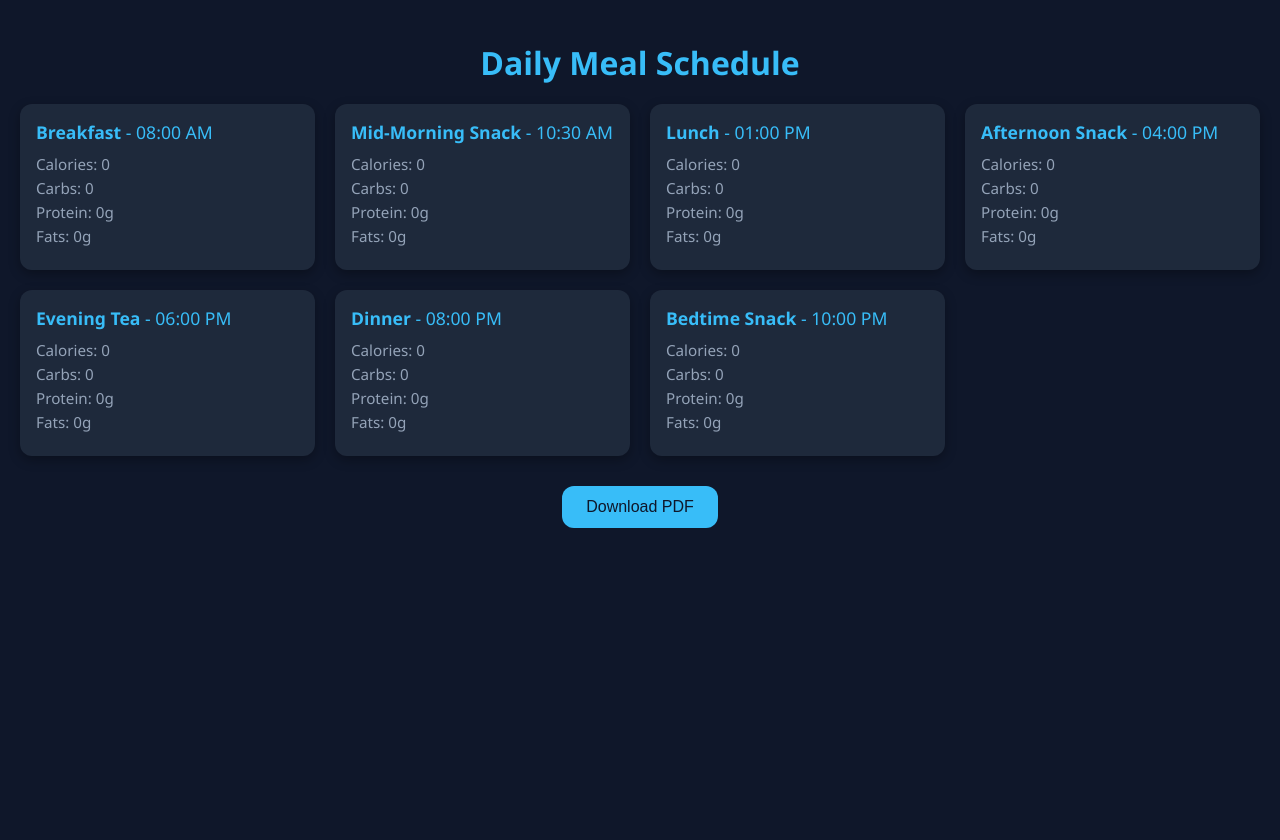
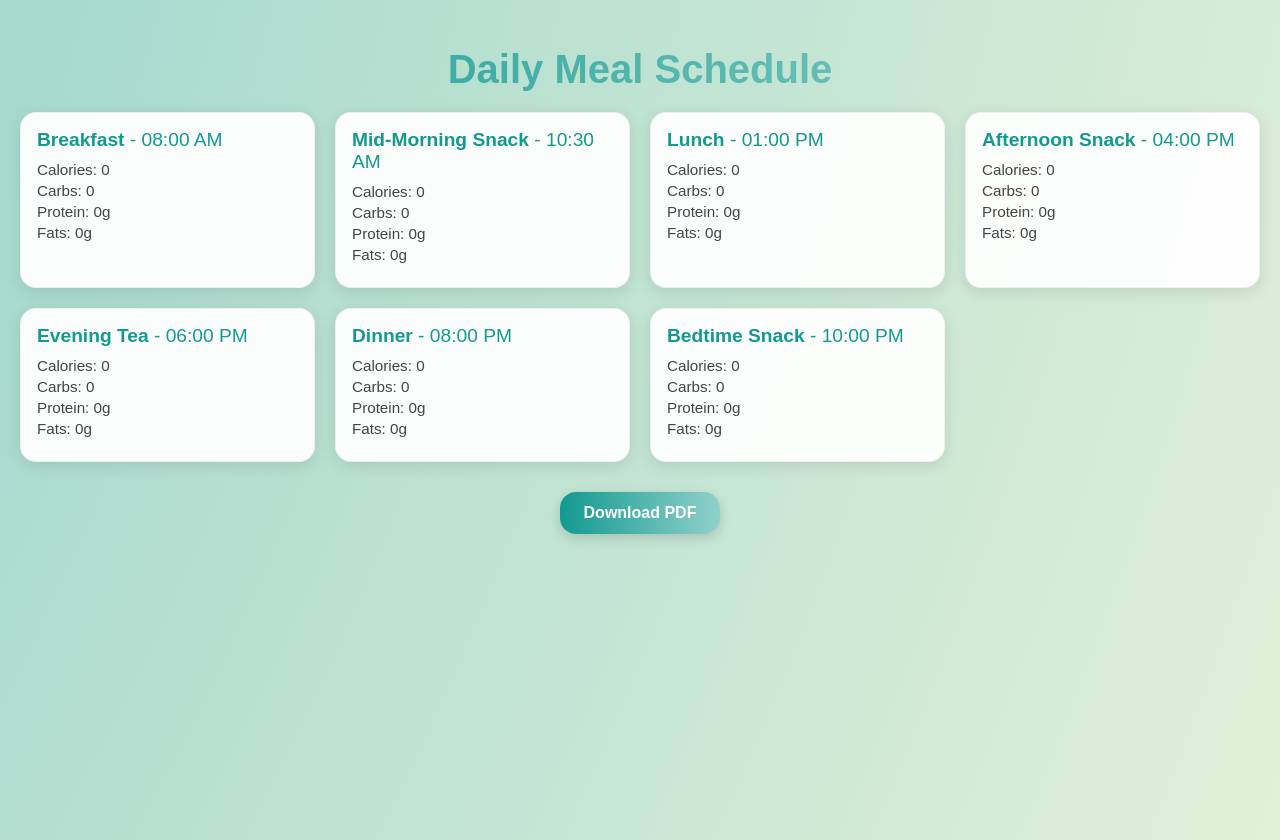
Before and after one commit to rck-rockerz16/meal-planner, a React (Vite) app: page / in a window 1280 px wide. Before the commit the page ends 800 px from the top, so only its background shows below. Built offline with nearby package versions, Linux system fonts and the light colour scheme.

Commit message:
Update index.css

```diff
--- a/src/index.css
+++ b/src/index.css
@@ -1,31 +1,43 @@
 :root {
-    --bg-color: #0f172a;
-    --card-bg: #1e293b;
-    --accent: #38bdf8;
-    --accent-dark: #0ea5e9;
-    --text-light: #f1f5f9;
-    --text-muted: #94a3b8;
-    --border-radius: 12px;
+    --bg-color: #FFFBDE;
+    --card-bg: #ffffffee;
+    --accent: #90D1CA;
+    --accent-dark: #129990;
+    --accent-deep: #096B68;
+    --text-dark: #1a1a1a;
+    --text-muted: #444;
+    --border-radius: 16px;
     --transition: 0.3s ease;
+    --glass-blur: blur(10px);
+    --font: 'Quicksand', sans-serif;
 }
 
 body {
     margin: 0;
-    font-family: 'Segoe UI', sans-serif;
-    background-color: var(--bg-color);
-    color: var(--text-light);
+    font-family: var(--font);
+    background: var(--bg-color);
+    color: var(--text-dark);
     padding: 20px;
+    min-height: 100vh;
+    background-attachment: fixed;
+    background-size: cover;
+    background: radial-gradient(circle at 10% 10%, #fffbde, #90d1ca, #fffbde);
+    background-size: 400% 400%;
+    animation: gradientFlow 15s ease infinite;
 }
 
-/* Headings */
+/* Heading */
 .meal-heading {
     text-align: center;
-    font-size: 2rem;
+    font-size: 2.5rem;
     margin-bottom: 20px;
-    color: var(--accent);
+    background: linear-gradient(to right, var(--accent-dark), var(--accent));
+    -webkit-background-clip: text;
+    -webkit-text-fill-color: transparent;
+    font-weight: bold;
 }
 
-/* Meal Grid */
+/* Grid */
 .meal-grid {
     display: grid;
     grid-template-columns: repeat(auto-fit, minmax(280px, 1fr));
@@ -34,23 +46,26 @@ body {
 
 /* Meal Card */
 .meal-card {
-    background-color: var(--card-bg);
+    background: var(--card-bg);
     padding: 16px;
     border-radius: var(--border-radius);
-    box-shadow: 0 4px 12px rgba(0, 0, 0, 0.3);
+    border: 1px solid rgba(0, 0, 0, 0.05);
+    backdrop-filter: var(--glass-blur);
+    box-shadow: 0 4px 16px rgba(0, 0, 0, 0.1);
     cursor: pointer;
-    transition: transform var(--transition), box-shadow var(--transition);
+    transition: transform var(--transition), box-shadow var(--transition), border var(--transition);
 }
 
 .meal-card:hover {
     transform: translateY(-5px);
-    box-shadow: 0 6px 20px rgba(0, 0, 0, 0.5);
+    box-shadow: 0 10px 30px rgba(0, 0, 0, 0.1);
+    border: 1px solid var(--accent-dark);
 }
 
 .meal-header {
-    font-size: 1.1rem;
+    font-size: 1.2rem;
     margin-bottom: 10px;
-    color: var(--accent);
+    color: var(--accent-dark);
 }
 
 .macro-values {
@@ -64,56 +79,54 @@ body {
 
 .food-preview {
     font-style: italic;
-    color: var(--text-light);
+    color: var(--text-dark);
     font-size: 0.9rem;
 }
 
-/* Download Button */
+/* Button */
 .download-btn-wrapper {
     text-align: center;
     margin-top: 30px;
 }
 
 .download-btn {
-    background-color: var(--accent);
-    color: var(--bg-color);
+    background: linear-gradient(to right, var(--accent-dark), var(--accent));
+    color: white;
     padding: 12px 24px;
     border: none;
     border-radius: var(--border-radius);
     font-size: 1rem;
+    font-weight: bold;
     cursor: pointer;
-    transition: background-color var(--transition);
+    transition: transform var(--transition), box-shadow var(--transition);
+    box-shadow: 0 4px 12px rgba(0, 0, 0, 0.15);
 }
 
 .download-btn:hover {
-    background-color: var(--accent-dark);
+    transform: translateY(-3px);
+    box-shadow: 0 8px 24px rgba(0, 0, 0, 0.2);
 }
 
-/* Overlay for Editing */
+/* Overlay */
 .overlay {
     display: flex;
     flex-direction: column;
+    /* 👈 column view even on desktop */
     gap: 20px;
     margin-top: 20px;
 }
 
-@media (min-width: 768px) {
-    .overlay {
-        flex-direction: row;
-        justify-content: space-between;
-    }
-}
-
-.preview-box-left {
-    flex: 1;
+.preview-box-left,
+.editing-box {
+    width: 100%;
 }
 
 .editing-box {
-    flex: 2;
     background-color: var(--card-bg);
     border-radius: var(--border-radius);
     padding: 20px;
     animation: fadeIn 0.5s ease;
+    backdrop-filter: var(--glass-blur);
 }
 
 /* Editing Header */
@@ -142,7 +155,7 @@ body {
 
 .header-right:hover,
 .undo-btn:hover {
-    color: var(--accent);
+    color: var(--accent-dark);
 }
 
 /* Form */
@@ -156,23 +169,23 @@ label {
     display: flex;
     flex-direction: column;
     font-size: 0.95rem;
-    color: var(--text-light);
+    color: var(--text-dark);
 }
 
 .meal-input {
     padding: 10px;
     margin-top: 5px;
-    border: 1px solid var(--text-muted);
+    border: 1px solid rgba(0, 0, 0, 0.1);
     border-radius: var(--border-radius);
-    background-color: #0f172a;
-    color: var(--text-light);
+    background-color: #fefefe;
+    color: var(--text-dark);
     transition: border-color var(--transition), box-shadow var(--transition);
 }
 
 .meal-input:focus {
     outline: none;
-    border-color: var(--accent);
-    box-shadow: 0 0 5px var(--accent);
+    border-color: var(--accent-dark);
+    box-shadow: 0 0 6px rgba(18, 153, 144, 0.4);
 }
 
 .submit-btn-wrapper {
@@ -180,18 +193,20 @@ label {
 }
 
 .submit-btn {
-    background-color: var(--accent);
-    color: var(--bg-color);
+    background: linear-gradient(to right, var(--accent-dark), var(--accent));
+    color: white;
     padding: 10px 20px;
     border: none;
     border-radius: var(--border-radius);
     cursor: pointer;
     font-size: 1rem;
-    transition: background-color var(--transition);
+    font-weight: bold;
+    transition: transform var(--transition), box-shadow var(--transition);
 }
 
 .submit-btn:hover {
-    background-color: var(--accent-dark);
+    transform: translateY(-2px);
+    box-shadow: 0 6px 18px rgba(0, 0, 0, 0.2);
 }
 
 /* Animations */
@@ -206,3 +221,142 @@ label {
         transform: translateY(0);
     }
 }
+
+@keyframes gradientFlow {
+    0% {
+        background-position: 0% 50%;
+    }
+
+    50% {
+        background-position: 100% 50%;
+    }
+
+    100% {
+        background-position: 0% 50%;
+    }
+}
+
+@media print {
+    body {
+        background: white !important;
+        color: black !important;
+        font-size: 12pt;
+    }
+
+    .meal-card,
+    .editing-box,
+    .meal-heading,
+    .download-btn {
+        box-shadow: none !important;
+        background: white !important;
+        color: black !important;
+        border: none !important;
+    }
+
+    .download-btn-wrapper,
+    .submit-btn-wrapper,
+    .header-right,
+    .undo-btn {
+        display: none !important;
+    }
+
+    .meal-grid {
+        grid-template-columns: 1fr !important;
+        gap: 10px !important;
+    }
+}
+/* ---------- DESKTOP LAYOUT (≥ 768 px) ---------- */
+@media (min-width: 768px) {
+    .overlay {
+        flex-direction: row;
+        /* row again, not column   */
+        justify-content: center;
+        /* keeps the pair centered */
+        gap: 40px;
+        /* space between the two   */
+    }
+
+    /* Preview panel – left column */
+    .preview-box-left {
+        flex: 0 0 30%;
+        /* fixed 30 % width        */
+        max-width: 320px;
+        /* don’t let it get huge   */
+    }
+
+    /* Editing panel – centered “main” column */
+    .editing-box {
+        flex: 0 0 60%;
+        /* takes most of the space */
+        max-width: 640px;
+        /* nice readable width     */
+    }
+}
+
+/* ---------- MOBILE (under 768 px) ---------- */
+/* keep your existing mobile styles —
+     no changes needed; everything still stacks */
+         @media (prefers-color-scheme: dark) {
+             :root {
+                 --bg-color: #121212;
+                 --card-bg: #1e1e1eaa;
+                 --accent: #7ce2db;
+                 --accent-dark: #32bcb4;
+                 --accent-deep: #22908a;
+                 --text-dark: #f0f0f0;
+                 --text-muted: #aaa;
+                 --glass-blur: blur(8px);
+                 /* optional tweak */
+             }
+
+             body {
+                 background: radial-gradient(circle at 10% 10%, #1e1e1e, #121212, #1e1e1e);
+             }
+
+             .meal-card,
+             .editing-box {
+                 border: 1px solid rgba(255, 255, 255, 0.05);
+             }
+
+             .meal-input {
+                 background-color: #2a2a2a;
+                 color: var(--text-dark);
+                 border: 1px solid rgba(255, 255, 255, 0.1);
+             }
+
+             .meal-input:focus {
+                 box-shadow: 0 0 6px rgba(124, 226, 219, 0.3);
+             }
+
+             .meal-heading {
+                 background: linear-gradient(to right, var(--accent), var(--accent-dark));
+                 -webkit-background-clip: text;
+                 -webkit-text-fill-color: transparent;
+             }
+
+             .submit-btn,
+             .download-btn {
+                 color: #ffffff;
+             }
+
+             label {
+                 color: var(--text-dark);
+             }
+
+             .header-right,
+             .undo-btn {
+                 color: var(--text-muted);
+             }
+
+             .header-right:hover,
+             .undo-btn:hover {
+                 color: var(--accent);
+             }
+
+             @media print {
+                 body {
+                     background: white !important;
+                     color: black !important;
+                 }
+             }
+         }
```
